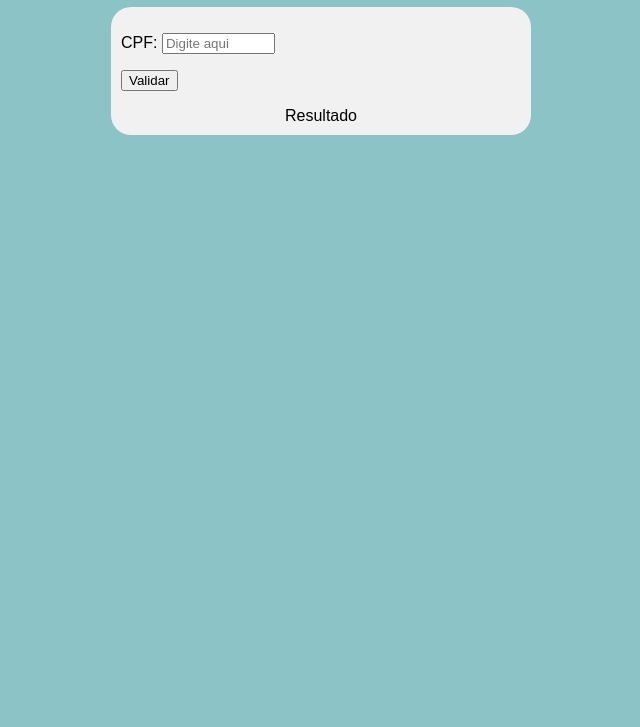
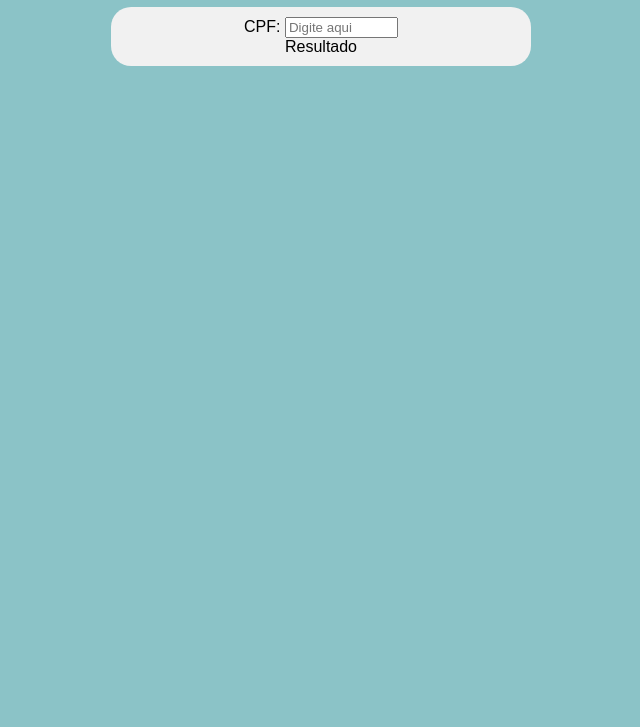
Before and after one commit to josevini/valida-cpf, a plain HTML site: page index.html in a window 1280 px wide. Shown: the part 73-800 px from the top of the page, without its empty margins (319-959 px from the left). Drawn offline with Linux system fonts and the light colour scheme.

Commit message:
Update index.html

```diff
--- a/index.html
+++ b/index.html
@@ -10,13 +10,10 @@
     <body>
         <h1>Validar CPF</h1>
         <div id="corpo">
-            <div class="form">
-                <p>
-                    <label for="form_cpf">
-                        CPF: <input type="text" id="form_cpf" maxlength="14" size="11" placeholder="Digite aqui" onkeypress="mascara_cpf()" onkeyup="msg()">
-                    </label>
-                </p>
-                <p><button onclick="msg()">Validar</button></p>
+            <div id="form">
+                <label for="form_cpf">
+                    CPF: <input type="text" id="form_cpf" maxlength="14" size="11" placeholder="Digite aqui" onkeypress="mascara_cpf()" onkeyup="msg()">
+                </label>
             </div>
             <div id="res">Resultado</div>
         </div>
```
